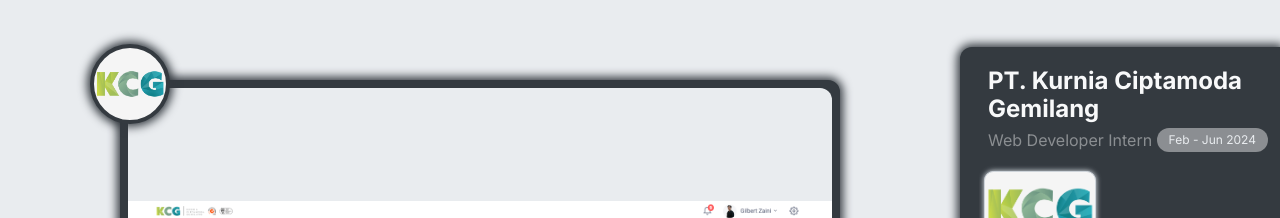
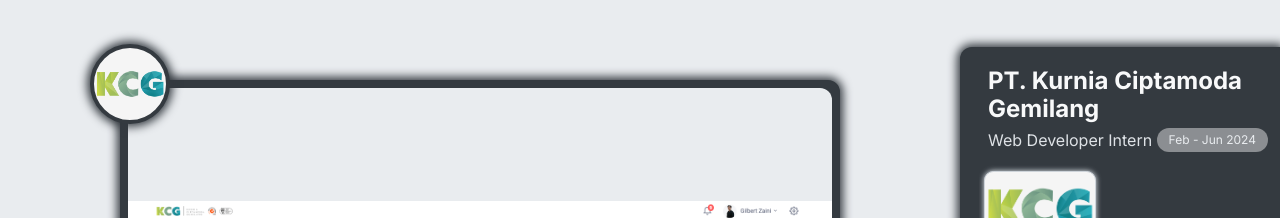
Before and after one commit to gilbertzaini/portfolio, a Next.js app: page / in a window 1280 px wide. Shown: the part 1620-1838 px from the top of the page. Built offline with nearby package versions, Linux system fonts and the light colour scheme.

Commit message:
change .showcase-right-bar h5 color

```diff
--- a/src/app/components/showcase/Showcase.css
+++ b/src/app/components/showcase/Showcase.css
@@ -38,7 +38,7 @@
 }
 
 .showcase-right-bar h5 {
-  color: var(--overlay-color);
+  color: var(--element-bg);
 }
 
 .showcase-right-bar p,
@@ -98,7 +98,6 @@ ul {
   background: var(--overlay-color);
 }
 
-
 @media screen and (max-width: 48rem) {
   .showcase-detail {
     height: 22vh;
```
